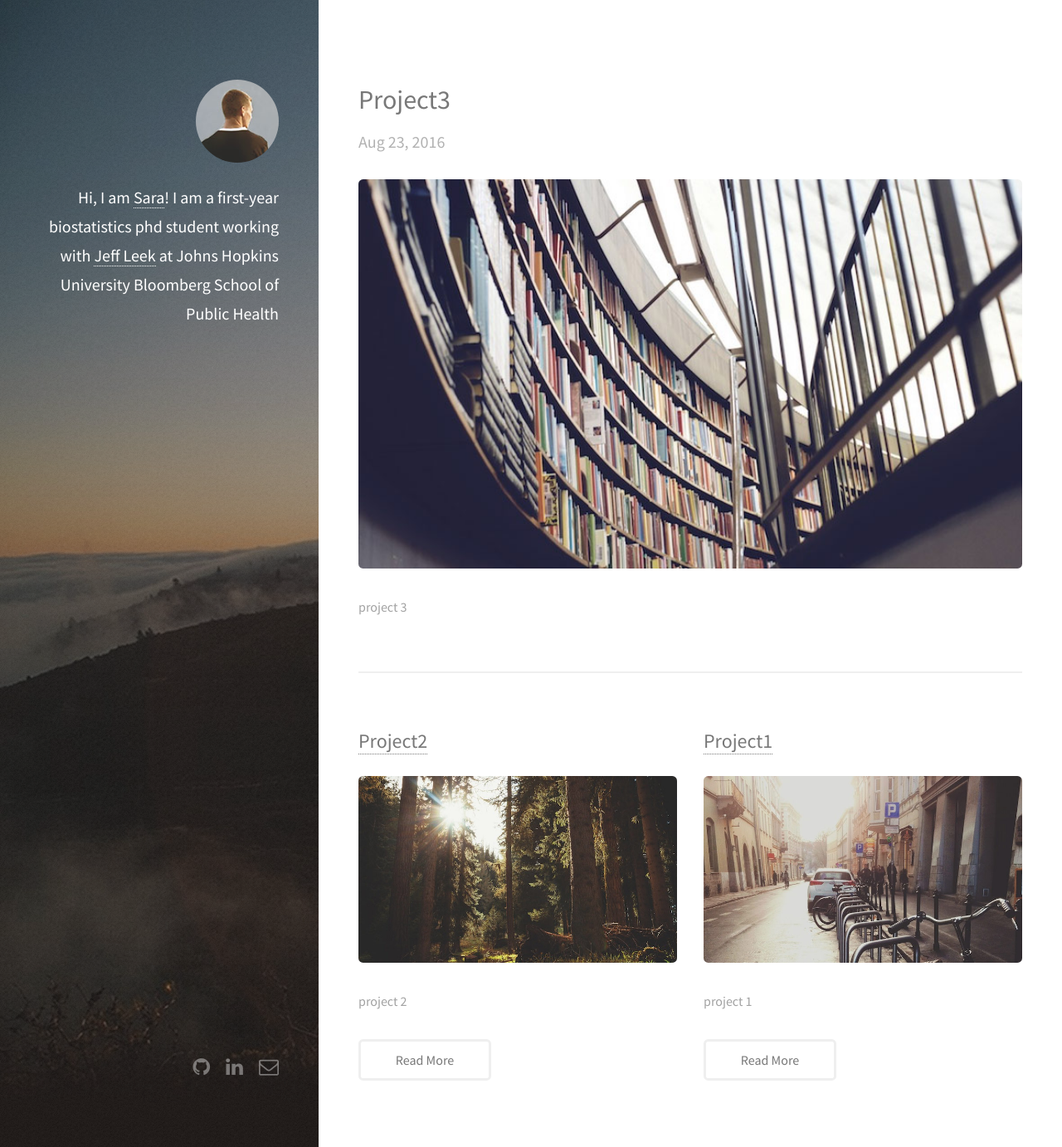
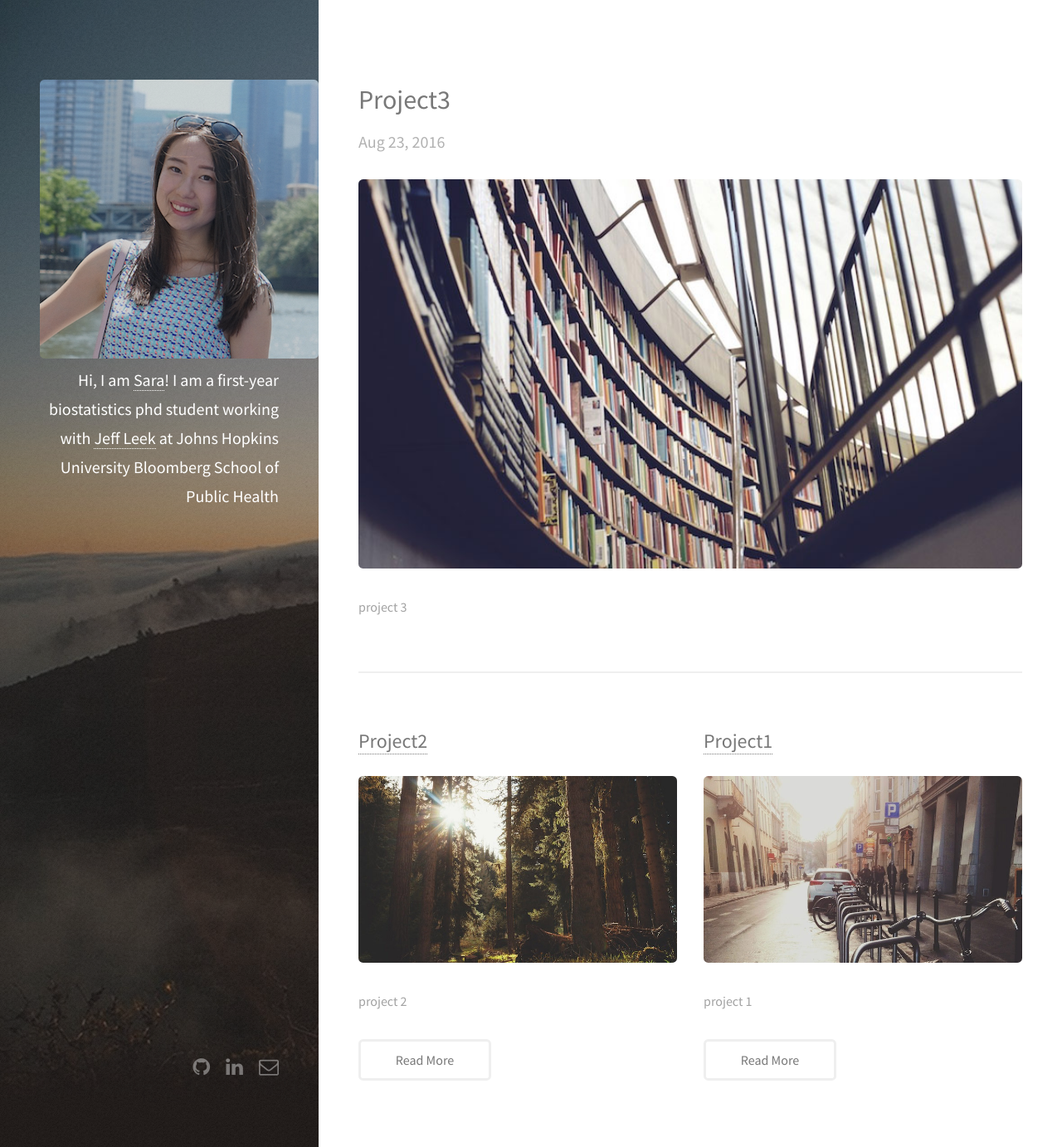
Before and after one commit to SiruoWang/SiruoWang.github.io, a Jekyll site: the page built from index.html, in a window 1280 px wide and 1382 px high. Shown: the whole window at 83% size. Built offline with Jekyll 4.4.1, drawn with Linux system fonts in a browser that asks for light colours.

Commit message:
Update default.html

```diff
--- a/_layouts/default.html
+++ b/_layouts/default.html
@@ -21,7 +21,7 @@
 	<body id="top">
 
       <header id="header">
-          <a href="#" class="image avatar"><img src="/images/avatar.jpg" alt="" /></a>
+          <a href="#" class="image photo"><img src="/images/photo.png" alt="" /></a>
           <h1><strong>Hi, I am <a href="/">Sara</a>!</strong><br />
           <strong>I am a first-year biostatistics phd student</strong><br />
           <strong>working with <a href="http://jtleek.com">Jeff Leek</a></strong><br />
```
